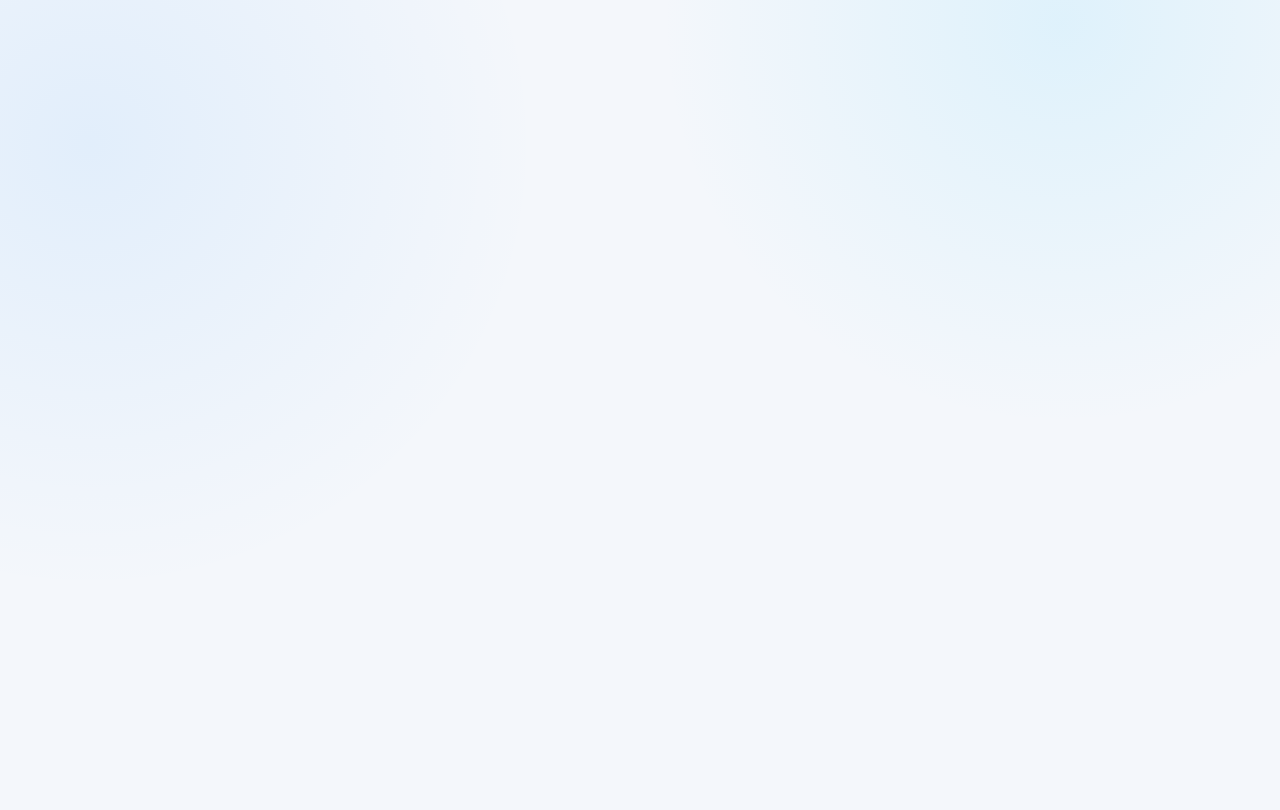
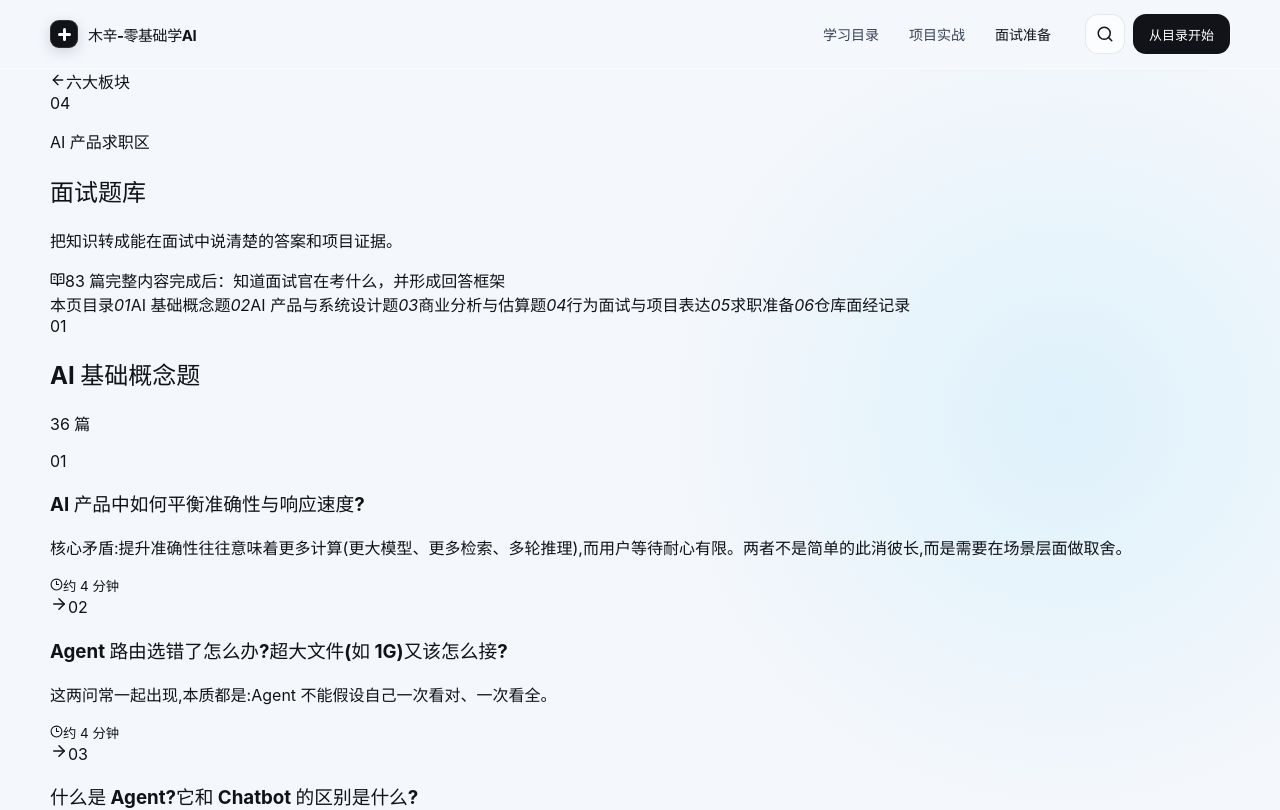
Before and after one commit to zichengwangai-1/muxin-zero-to-ai, a React (Vite) app: page /aipm/04-interview in a window 1280 px wide. Before the commit this address had no page. Shown: the top 810 px of the page. Built offline with nearby package versions, Linux system fonts and the light colour scheme.

Commit message:
feat: add AIPM catalogs and article reading

```diff
--- a/src/App.tsx
+++ b/src/App.tsx
@@ -2,6 +2,8 @@ import { Route, Routes } from 'react-router-dom';
 import { AppShell } from './components/AppShell';
 import { ContentDetailPage } from './pages/ContentDetailPage';
 import { AipmInterviewPage } from './pages/AipmInterviewPage';
+import { AipmArticlePage } from './pages/AipmArticlePage';
+import { AipmModulePage } from './pages/AipmModulePage';
 import { HomePage } from './pages/HomePage';
 import { LearnPage } from './pages/LearnPage';
 import { ProjectDetailPage } from './pages/ProjectDetailPage';
@@ -13,6 +15,8 @@ export default function App() {
       <Route element={<AppShell />}>
         <Route index element={<HomePage />} />
         <Route path="aipm" element={<AipmInterviewPage />} />
+        <Route path="aipm/:moduleId" element={<AipmModulePage />} />
+        <Route path="aipm/:moduleId/*" element={<AipmArticlePage />} />
         <Route path="learn" element={<LearnPage />} />
         <Route path="content/:id" element={<ContentDetailPage />} />
         <Route path="projects" element={<ProjectsPage />} />
--- /dev/null
+++ b/src/pages/AipmArticlePage.tsx
@@ -0,0 +1,88 @@
+import { ArrowLeft, BrainCircuit, Clock3, Lightbulb, Sparkles } from 'lucide-react';
+import { Link, useParams } from 'react-router-dom';
+import { OriginalMarkdown } from '../components/OriginalMarkdown';
+import { getArticleByRoute, getModuleById } from '../data/aipm-content';
+
+function withoutFirstHeading(content: string) {
+  return content.replace(/^#\s+.+\n?/, '').trim();
+}
+
+export function AipmArticlePage() {
+  const params = useParams();
+  const module = getModuleById(params.moduleId);
+  const article = getArticleByRoute(params.moduleId, params['*']);
+
+  if (!module || !article) {
+    return (
+      <main className="aipm-empty section-shell">
+        <span>文章不存在</span>
+        <h1>没有找到这篇内容</h1>
+        <p>它可能已经移动，返回 AI 产品求职区重新选择即可。</p>
+        <Link className="button button--primary" to="/aipm">返回 AI 产品求职区</Link>
+      </main>
+    );
+  }
+
+  const isBasics = module.id === '01-ai-basics';
+
+  return (
+    <main className="aipm-reading">
+      <article className="aipm-reading__article section-shell">
+        <Link className="aipm-back-link" to={`/aipm/${module.id}`}>
+          <ArrowLeft size={16} />返回{module.name}
+        </Link>
+
+        <header className="aipm-reading__header">
+          <div className="aipm-reading__crumb">{module.index} {module.name}<span>/</span>{article.groupName}</div>
+          <h1>{article.title}</h1>
+          <div className="aipm-reading__meta"><Clock3 size={15} />约 {article.duration} 分钟读完</div>
+        </header>
+
+        {isBasics ? (
+          <>
+            <section className="aipm-memory-layer" aria-labelledby="remember-title">
+              <div className="aipm-reading__section-title">
+                <span><BrainCircuit size={19} /></span>
+                <div><small>先建立记忆点</small><h2 id="remember-title">必须记住</h2></div>
+              </div>
+              <div className="aipm-memory-layer__answer">
+                <span>一句话结论</span>
+                <p>{article.summary}</p>
+              </div>
+              <div className="aipm-memory-layer__method">
+                <Sparkles size={17} />
+                <div><strong>记忆方法</strong><p>先把标题变成问题，再试着只用上面这句话回答。能脱口而出，再继续看完整原理。</p></div>
+              </div>
+            </section>
+
+            <section className="aipm-deep-layer" aria-labelledby="deep-title">
+              <div className="aipm-reading__section-title">
+                <span><Lightbulb size={19} /></span>
+                <div><small>原理、例子与应用</small><h2 id="deep-title">想深入再看</h2></div>
+              </div>
+              <OriginalMarkdown content={withoutFirstHeading(article.content)} />
+            </section>
+          </>
+        ) : (
+          <>
+            <section className="aipm-conclusion-card">
+              <span>先说结论</span>
+              <p>{article.summary}</p>
+            </section>
+            <section className="aipm-deep-layer" aria-labelledby="full-content-title">
+              <div className="aipm-reading__section-title">
+                <span><BookTextIcon /></span>
+                <div><small>按原有逻辑完整阅读</small><h2 id="full-content-title">完整内容</h2></div>
+              </div>
+              <OriginalMarkdown content={withoutFirstHeading(article.content)} />
+            </section>
+          </>
+        )}
+      </article>
+    </main>
+  );
+}
+
+function BookTextIcon() {
+  return <Lightbulb size={19} />;
+}
--- /dev/null
+++ b/src/pages/AipmModulePage.tsx
@@ -0,0 +1,81 @@
+import { ArrowLeft, ArrowRight, BookOpenText, Clock3 } from 'lucide-react';
+import { Link, useParams } from 'react-router-dom';
+import { articlesByGroup, getModuleById } from '../data/aipm-content';
+
+export function AipmModulePage() {
+  const { moduleId } = useParams();
+  const module = getModuleById(moduleId);
+
+  if (!module) {
+    return (
+      <main className="aipm-empty section-shell">
+        <span>内容不存在</span>
+        <h1>没有找到这个内容板块</h1>
+        <p>它可能已经移动，返回六大板块重新选择即可。</p>
+        <Link className="button button--primary" to="/aipm">返回 AI 产品求职区</Link>
+      </main>
+    );
+  }
+
+  const groups = articlesByGroup(module);
+
+  return (
+    <main className="aipm-catalog">
+      <section className="aipm-catalog__hero section-shell">
+        <Link className="aipm-back-link" to="/aipm"><ArrowLeft size={16} />六大板块</Link>
+        <div className="aipm-catalog__title">
+          <span>{module.index}</span>
+          <div>
+            <p>AI 产品求职区</p>
+            <h1>{module.name}</h1>
+          </div>
+        </div>
+        <p className="aipm-catalog__lead">{module.description}</p>
+        <div className="aipm-catalog__meta">
+          <span><BookOpenText size={15} />{module.articles.length} 篇完整内容</span>
+          <span>完成后：{module.outcome}</span>
+        </div>
+      </section>
+
+      <section className="aipm-catalog__content section-shell">
+        <nav className="aipm-catalog__nav" aria-label={`${module.name}目录`}>
+          <span>本页目录</span>
+          {groups.map((group, index) => (
+            <a href={`#group-${group.id}`} key={group.id}>
+              <i>{String(index + 1).padStart(2, '0')}</i>{group.name}
+            </a>
+          ))}
+        </nav>
+
+        <div className="aipm-catalog__groups">
+          {groups.map((group, groupIndex) => (
+            <section className="aipm-article-group" id={`group-${group.id}`} key={group.id}>
+              <header>
+                <span>{String(groupIndex + 1).padStart(2, '0')}</span>
+                <div><h2>{group.name}</h2><p>{group.articles.length} 篇</p></div>
+              </header>
+              <div className="aipm-article-list">
+                {group.articles.map((article, articleIndex) => (
+                  <Link
+                    className="aipm-article-link"
+                    data-testid="aipm-article-link"
+                    key={article.id}
+                    to={`/aipm/${article.moduleId}/${article.articlePath}`}
+                  >
+                    <span className="aipm-article-link__index">{String(articleIndex + 1).padStart(2, '0')}</span>
+                    <div>
+                      <h3>{article.title}</h3>
+                      <p>{article.summary}</p>
+                      <small><Clock3 size={13} />约 {article.duration} 分钟</small>
+                    </div>
+                    <ArrowRight size={18} aria-hidden="true" />
+                  </Link>
+                ))}
+              </div>
+            </section>
+          ))}
+        </div>
+      </section>
+    </main>
+  );
+}
```
Also changed, not shown: 2 other files (tests, documents, lock files or other folders).
